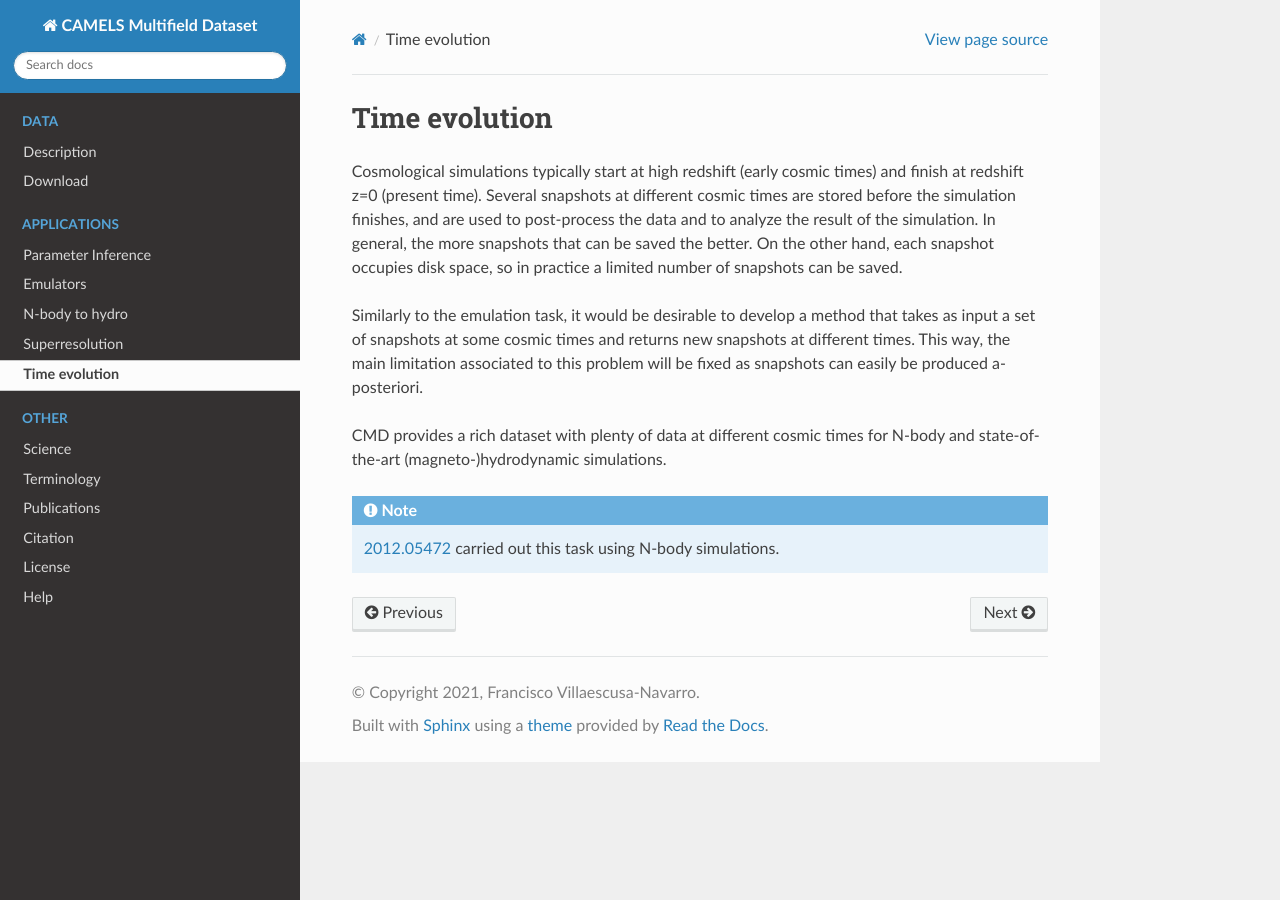
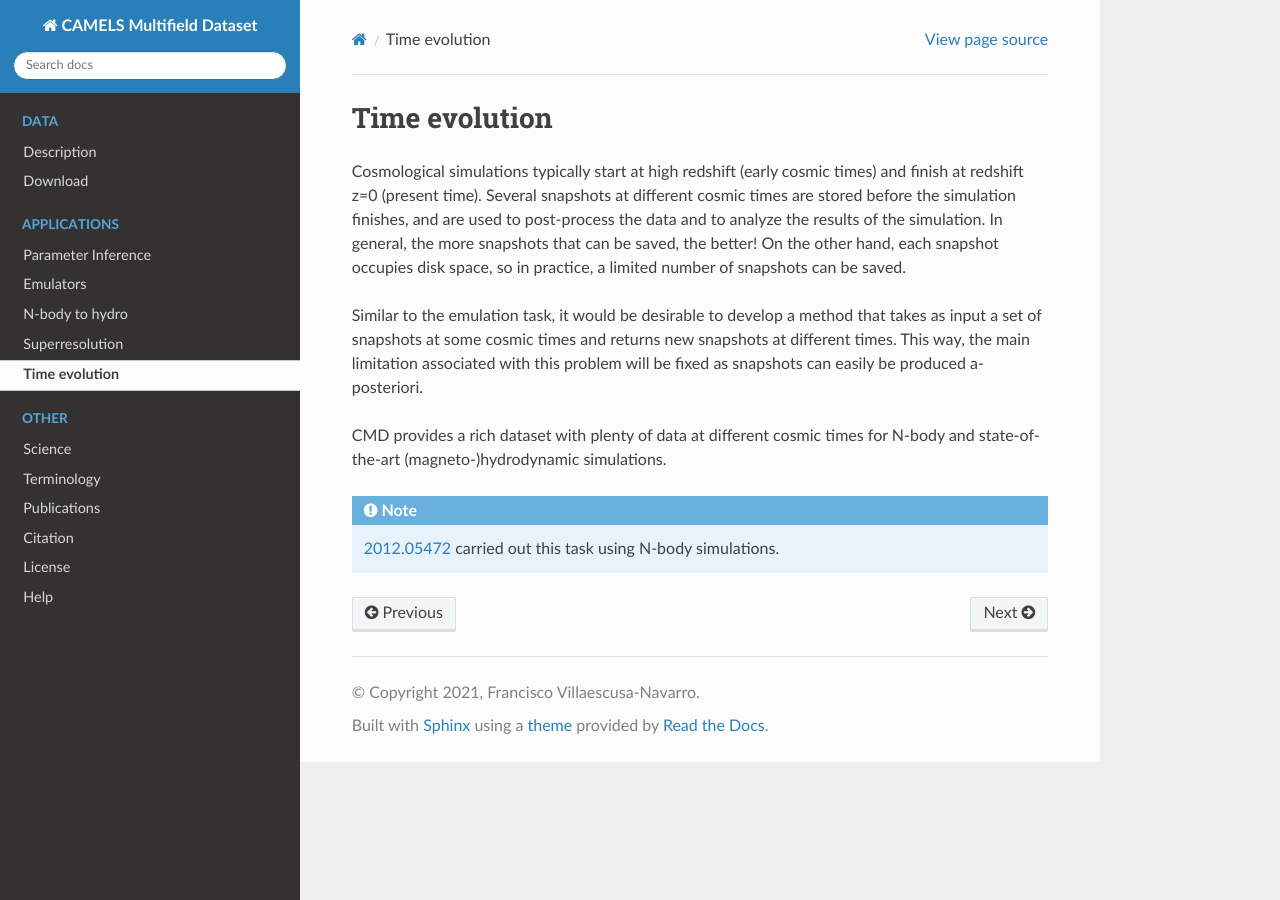
Before and after one commit to franciscovillaescusa/CMD, a Sphinx documentation site: the page built from docs/source/time_evolution.rst, in a window 1280 px wide. Built offline with Sphinx 7.4.7 and the Read the Docs theme 2.0.0, drawn with Linux system fonts in a browser that asks for light colours.

Commit message:
Update time_evolution.rst
Fix typos and grammar bugs.

```diff
--- a/docs/source/time_evolution.rst
+++ b/docs/source/time_evolution.rst
@@ -1,9 +1,9 @@
 Time evolution
 ==============
 
-Cosmological simulations typically start at high redshift (early cosmic times) and finish at redshift z=0 (present time). Several snapshots at different cosmic times are stored before the simulation finishes, and are used to post-process the data and to analyze the result of the simulation. In general, the more snapshots that can be saved the better. On the other hand, each snapshot occupies disk space, so in practice a limited number of snapshots can be saved.
+Cosmological simulations typically start at high redshift (early cosmic times) and finish at redshift z=0 (present time). Several snapshots at different cosmic times are stored before the simulation finishes, and are used to post-process the data and to analyze the results of the simulation. In general, the more snapshots that can be saved, the better! On the other hand, each snapshot occupies disk space, so in practice, a limited number of snapshots can be saved.
 
-Similarly to the emulation task, it would be desirable to develop a method that takes as input a set of snapshots at some cosmic times and returns new snapshots at different times. This way, the main limitation associated to this problem will be fixed as snapshots can easily be produced a-posteriori.
+Similar to the emulation task, it would be desirable to develop a method that takes as input a set of snapshots at some cosmic times and returns new snapshots at different times. This way, the main limitation associated with this problem will be fixed as snapshots can easily be produced a-posteriori.
 
 CMD provides a rich dataset with plenty of data at different cosmic times for N-body and state-of-the-art (magneto-)hydrodynamic simulations.
 
```
